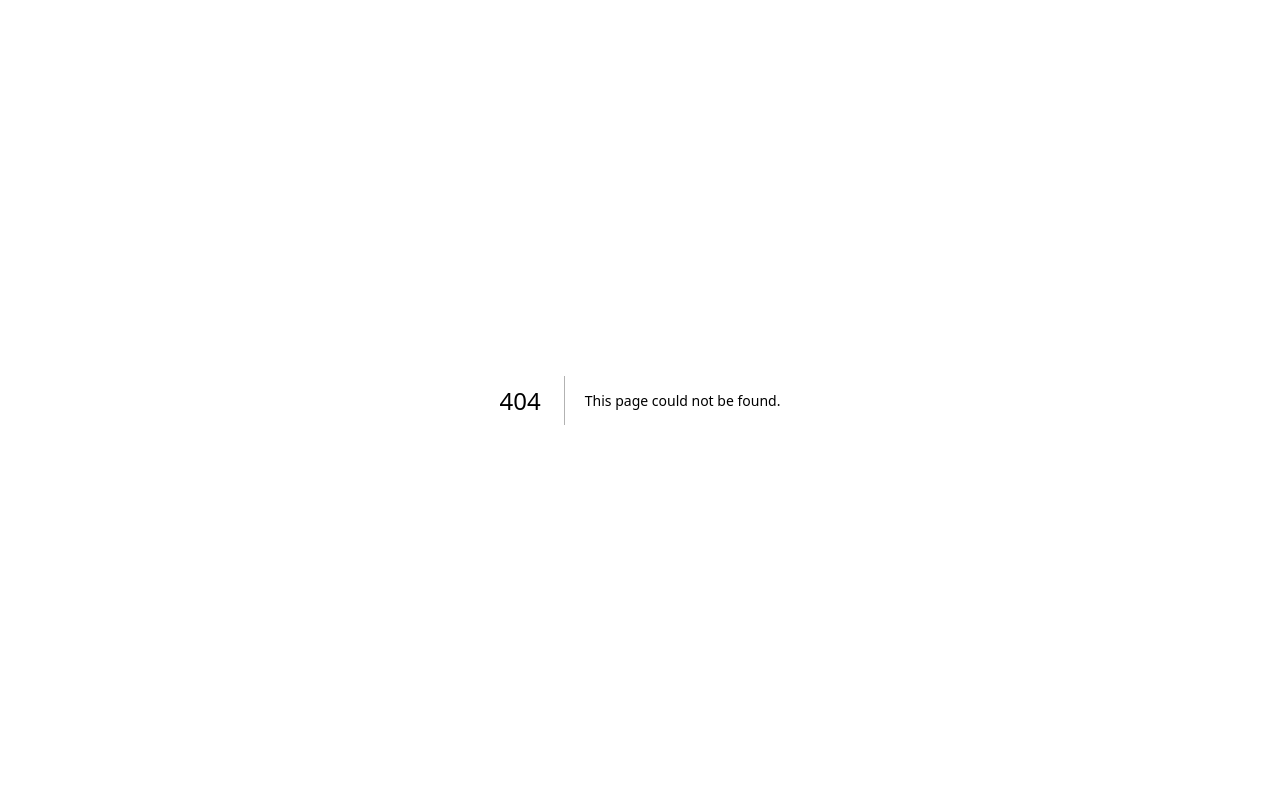
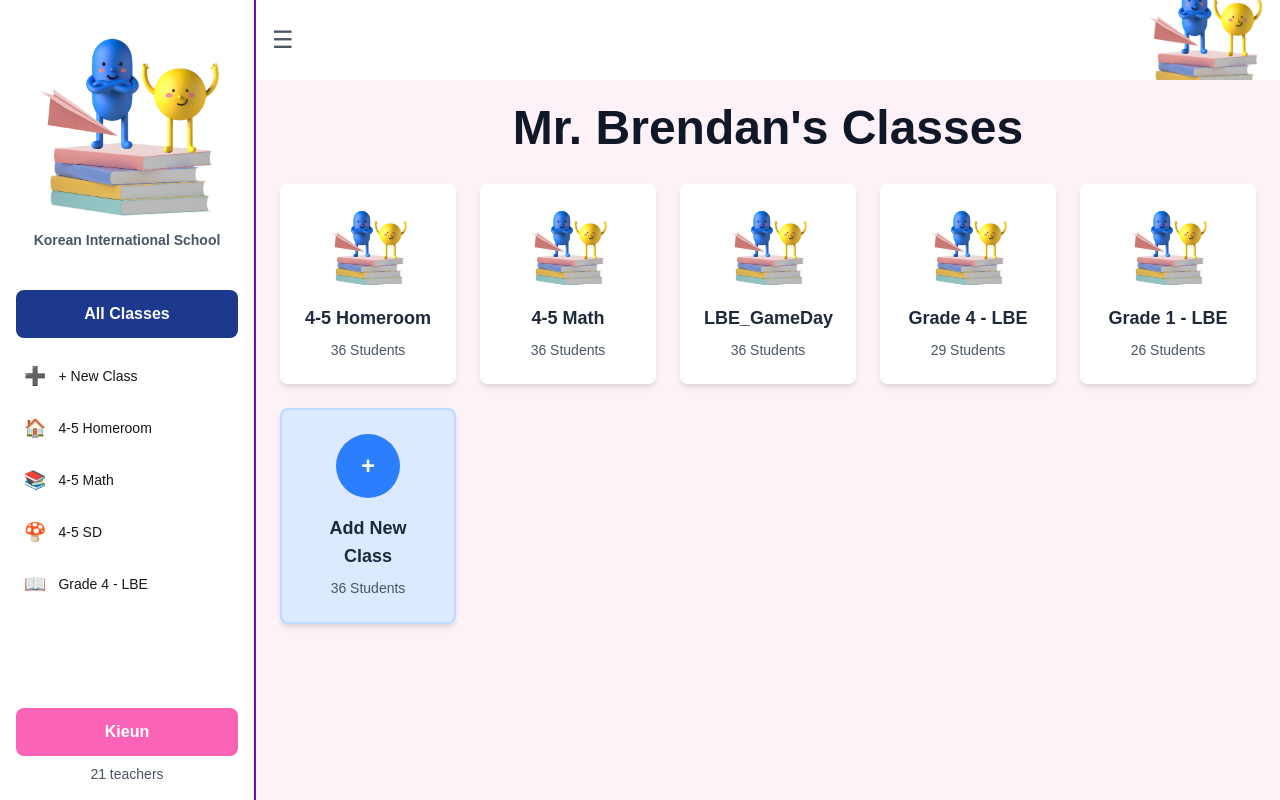
Before and after one commit to kisdreamteam/KDT-Test, a Next.js app: page /dashboard in a window 1280 px wide. Before the commit this address had no page. Built offline with nearby package versions, Linux system fonts and the light colour scheme.

Commit message:
feat: refine dashboard layout and component styles

```diff
--- /dev/null
+++ b/app/dashboard/layout.tsx
@@ -0,0 +1,102 @@
+'use client';
+
+import { useState } from 'react';
+import Image from 'next/image';
+
+export default function DashboardLayout({
+  children,
+}: {
+  children: React.ReactNode;
+}) {
+  const [sidebarOpen, setSidebarOpen] = useState(true);
+
+  const classes = [
+    { name: '+ New Class', icon: '➕' },
+    { name: '4-5 Homeroom', icon: '🏠' },
+    { name: '4-5 Math', icon: '📚' },
+    { name: '4-5 SD', icon: '🍄' },
+    { name: 'Grade 4 - LBE', icon: '📖' },
+    { name: 'Grade 1 - LBE', icon: '🍀' },
+  ];
+
+  return (
+    <div className="flex h-screen bg-pink-50">
+      {/* Left Sidebar */}
+      <div className={`${sidebarOpen ? 'w-64' : 'w-0'} transition-all duration-300 overflow-hidden bg-white border-r-2 border-purple-800 flex flex-col`}>
+        <div className="p-4 flex flex-col h-full">
+          {/* Character Illustration */}
+          <div className="bg-white rounded-lg p-4 mb-6">
+            <div className="text-center">
+              <Image
+                src="/images/1Landing Page Image.png"
+                alt="User Avatar"
+                width={200}
+                height={200}
+                className="mx-auto mb-2"
+              />
+              <div className="text-sm text-gray-600 font-bold text-center">Korean International School</div>
+            </div>
+          </div>
+
+          {/* All Classes Section */}
+          <div className="bg-blue-900 text-white p-3 rounded-lg mb-4">
+            <h2 className="text-center font-semibold">All Classes</h2>
+          </div>
+
+          {/* Classes List */}
+          <div className="space-y-2 mb-6 max-h-64 overflow-y-auto">
+            {classes.map((cls, index) => (
+              <div
+                key={index}
+                className="flex items-center space-x-3 p-2 hover:bg-purple-300 rounded cursor-pointer"
+              >
+                <span className="text-lg">{cls.icon}</span>
+                <span className="text-sm font-medium">{cls.name}</span>
+              </div>
+            ))}
+          </div>
+
+          {/* User Section */}
+          <div className="mt-auto">
+            <div className="bg-pink-400 text-white p-3 rounded-lg mb-2">
+              <div className="text-center font-semibold">Kieun</div>
+            </div>
+            <div className="text-center text-sm text-gray-600">
+              21 teachers
+            </div>
+          </div>
+        </div>
+      </div>
+
+      {/* Main Content Area */}
+      <div className="flex-1 flex flex-col">
+        {/* Top Bar */}
+        <div className="bg-white h-20 py-4 flex items-center justify-between px-4">
+          {/* Hamburger Menu */}
+          <button
+            onClick={() => setSidebarOpen(!sidebarOpen)}
+            className="text-gray-600 text-2xl hover:text-gray-800"
+          >
+            ☰
+          </button>
+
+          {/* KIS Points Logo */}
+          <div className="flex items-center">
+            <Image
+              src="/images/1Landing Page Image.png"
+              alt="KIS Points"
+              width={120}
+              height={40}
+              className="object-contain"
+            />
+          </div>
+        </div>
+
+        {/* Main Content */}
+        <div className="flex-1 bg-pink-50 p-6">
+          {children}
+        </div>
+      </div>
+    </div>
+  );
+}
--- /dev/null
+++ b/app/dashboard/page.tsx
@@ -0,0 +1,109 @@
+import Image from 'next/image';
+
+export default function DashboardPage() {
+  const classes = [
+    {
+      name: '4-5 Homeroom',
+      studentCount: 36,
+      icon: '🏠',
+    },
+    {
+      name: '4-5 Math',
+      studentCount: 36,
+      icon: '📚',
+    },
+    {
+      name: 'LBE_GameDay',
+      studentCount: 36,
+      icon: '🎮',
+    },
+    {
+      name: 'Grade 4 - LBE',
+      studentCount: 29,
+      icon: '📖',
+    },
+    {
+      name: 'Grade 1 - LBE',
+      studentCount: 26,
+      icon: '⭐',
+    },
+  ];
+
+  return (
+    <div className="max-w-6xl mx-auto">
+      {/* Main Heading */}
+      <h1 className="text-5xl font-extrabold text-gray-900 mb-8 text-center">
+        Mr. Brendan's Classes
+      </h1>
+
+      {/* Class Cards Grid */}
+      <div className="grid grid-cols-1 md:grid-cols-2 lg:grid-cols-3 xl:grid-cols-5 gap-6">
+        {/* Regular Class Cards */}
+        {classes.map((cls, index) => (
+          <div
+            key={index}
+            className="bg-white rounded-lg shadow-md p-6 hover:shadow-lg transition-shadow cursor-pointer relative group"
+          >
+            {/* Settings Icon */}
+            <div className="absolute top-4 right-4 opacity-0 group-hover:opacity-100 transition-opacity">
+              <svg
+                className="w-5 h-5 text-gray-400 hover:text-gray-600 cursor-pointer"
+                fill="currentColor"
+                viewBox="0 0 20 20"
+              >
+                <path
+                  fillRule="evenodd"
+                  d="M11.49 3.17c-.38-1.56-2.6-1.56-2.98 0a1.532 1.532 0 01-2.286.948c-1.372-.836-2.942.734-2.106 2.106.54.886.061 2.042-.947 2.287-1.561.379-1.561 2.6 0 2.978a1.532 1.532 0 01.947 2.287c-.836 1.372.734 2.942 2.106 2.106a1.532 1.532 0 012.287.947c.379 1.561 2.6 1.561 2.978 0a1.533 1.533 0 012.287-.947c1.372.836 2.942-.734 2.106-2.106a1.533 1.533 0 01.947-2.287c1.561-.379 1.561-2.6 0-2.978a1.532 1.532 0 01-.947-2.287c.836-1.372-.734-2.942-2.106-2.106a1.532 1.532 0 01-2.287-.947zM10 13a3 3 0 100-6 3 3 0 000 6z"
+                  clipRule="evenodd"
+                />
+              </svg>
+            </div>
+
+            {/* Class Icon */}
+            <div className="text-center mb-4">
+              <Image
+                src="/images/1Landing Page Image.png"
+                alt={`${cls.name} icon`}
+                width={80}
+                height={80}
+                className="mx-auto mb-2"
+              />
+            </div>
+
+            {/* Class Name */}
+            <h3 className="text-lg font-semibold text-gray-800 text-center mb-2">
+              {cls.name}
+            </h3>
+
+            {/* Student Count */}
+            <p className="text-sm text-gray-600 text-center">
+              {cls.studentCount} Students
+            </p>
+          </div>
+        ))}
+
+        {/* Add New Class Card */}
+        <div className="bg-blue-100 rounded-lg shadow-md p-6 hover:shadow-lg transition-shadow cursor-pointer border-2 border-blue-200">
+          <div className="text-center">
+            {/* Add Icon */}
+            <div className="text-center mb-4">
+              <div className="w-16 h-16 bg-blue-500 rounded-full flex items-center justify-center mx-auto">
+                <span className="text-white text-2xl font-bold">+</span>
+              </div>
+            </div>
+
+            {/* Add Text */}
+            <h3 className="text-lg font-semibold text-gray-800 text-center mb-2">
+              Add New Class
+            </h3>
+
+            {/* Placeholder Student Count */}
+            <p className="text-sm text-gray-600 text-center">
+              36 Students
+            </p>
+          </div>
+        </div>
+      </div>
+    </div>
+  );
+}
```
Also changed, not shown: public/images/shared/default-image.png (added).
